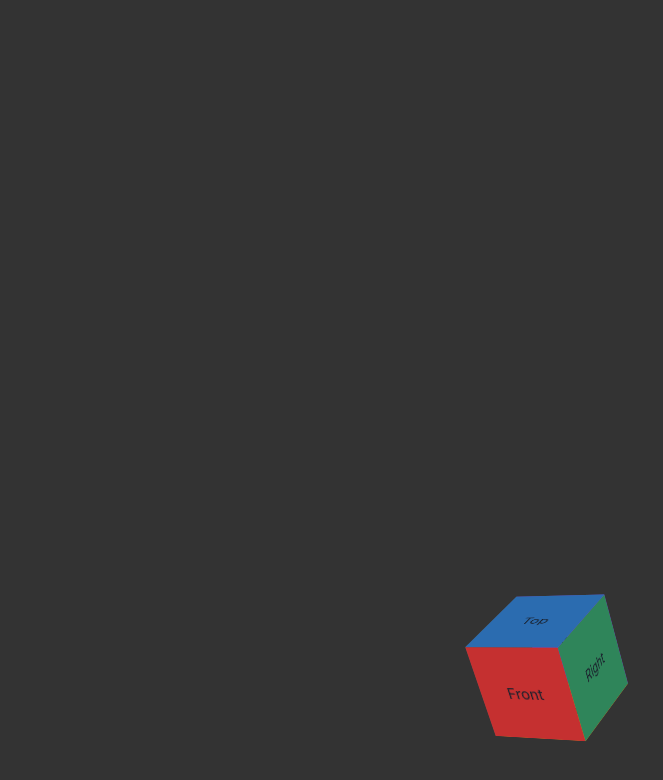
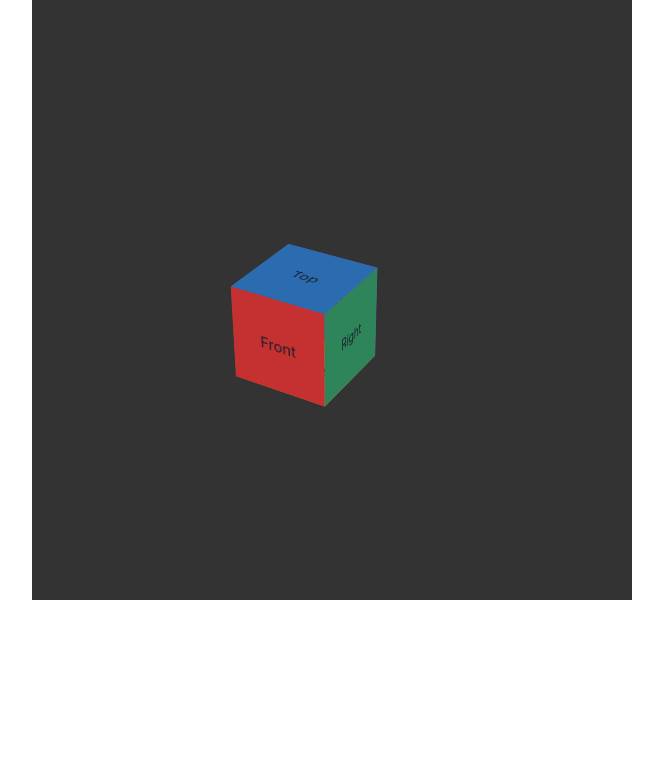
Before and after one commit to kimulaco/CSS3D, a React (Create React App) app: page / in a window 1280 px wide. Shown: the top 780 px of the page, without its empty margins (68-731 px from the left). Built offline with nearby package versions, Linux system fonts and the light colour scheme.

Commit message:
feat: Add useDrag

```diff
--- a/src/components/parts/Cube/index.tsx
+++ b/src/components/parts/Cube/index.tsx
@@ -1,6 +1,11 @@
-import React from 'react'
+import React, { useState } from 'react'
 import { Box, BoxProps, Flex, FlexProps } from '@chakra-ui/react'
-import { useStyleTranform, TranformObject } from '../../../utils/style'
+import {
+  useRotate,
+  stringifyTransform,
+  TranformObject,
+} from '../../../utils/transform'
+import { useDrag } from '../../../utils/drag'
 
 type CubePropsFace = {
   bg?: FlexProps['bg']
@@ -14,8 +19,6 @@ type CubeFaceProps = CubePropsFace & {
 }
 
 const CubeFace: React.FC<CubeFaceProps> = (props) => {
-  const { transform } = useStyleTranform()
-
   return (
     <Flex
       bg={props.bg}
@@ -27,7 +30,8 @@ const CubeFace: React.FC<CubeFaceProps> = (props) => {
       position={'absolute'}
       top={'0'}
       left={'0'}
-      transform={transform(props.transform)}
+      transform={stringifyTransform(props.transform)}
+      userSelect={'none'}
     >{ props.children }</Flex>
   )
 }
@@ -36,6 +40,7 @@ export type CubeProps = {
   width: number
   height: number
   depth: number
+  rotatable?: boolean
   bg?: BoxProps['bg']
   front?: CubePropsFace
   top?: CubePropsFace
@@ -47,21 +52,32 @@ export type CubeProps = {
 }
 
 export const Cube: React.FC<CubeProps> = (props) => {
-  const { transform } = useStyleTranform()
+  const { rotate, transformObject } = useRotate({
+    defaultState: {
+      rotateX: -30,
+      rotateY: -30,
+      rotateZ: 0,
+    },
+  })
+  const { isDragging, registerDrag } = useDrag({
+    onMoveDrag(moveOffset) {
+      rotate(moveOffset)
+    },
+  })
+
+  registerDrag()
 
   return (
     <Box
       width={`${props.width}px`}
       height={`${props.height}px`}
-      transform={transform({
-        rotateY: `-30deg`,
-        rotateX: `-30deg`,
-        rotateZ: `0deg`,
-      })}
+      cursor={isDragging ? 'grabbing' : 'grab'}
+      transform={stringifyTransform(transformObject)}
       style={{
         transformStyle: 'preserve-3d',
       }}
       {...props.chakra}
+      {...registerDrag()}
     >
       {/* front */}
       <CubeFace
@@ -69,8 +85,8 @@ export const Cube: React.FC<CubeProps> = (props) => {
         width={props.width}
         height={props.height}
         transform={{
+          rotateX: `0deg`,
           rotateY: `0deg`,
-          rotateX: `0deg`,
           rotateZ: `0deg`,
           translateX: `0px`,
           translateY: `0px`,
@@ -84,8 +100,8 @@ export const Cube: React.FC<CubeProps> = (props) => {
         width={props.width}
         height={props.depth}
         transform={{
+          rotateY: `0deg`,
           rotateX: `90deg`,
-          rotateY: `0deg`,
           rotateZ: `0deg`,
           translateX: `0px`,
           translateY: `${props.height / 2}px`,
--- a/src/pages/index.tsx
+++ b/src/pages/index.tsx
@@ -7,8 +7,12 @@ const PageHome: React.FC = () => {
     <Box>
       <Box
         bg="blackAlpha.800"
-        width="100vw"
-        height="100vw"
+        w={'100vw'}
+        maxW={'600px'}
+        h={'100vw'}
+        maxH={'600px'}
+        cursor={'grab'}
+        ml={'100px'}
         style={{
           perspective: '1000px',
         }}
--- /dev/null
+++ b/src/types/index.d.ts
@@ -0,0 +1,4 @@
+export type Offset = {
+  x: number
+  y: number
+}
--- /dev/null
+++ b/src/utils/drag.ts
@@ -0,0 +1,105 @@
+import { useState } from 'react'
+import { Offset } from '../types/'
+
+type UseDragProps = {
+  stop?: boolean
+  onMoveDrag?: (moveOffset: Offset) => void
+  onEndDrag?: (endOffset: Offset) => void
+}
+
+export const useDrag = (props: UseDragProps) => {
+  let _isDragging = false
+  let _moveOffset = {x: 0, y: 0}
+  let startOffset: Offset = {x: 0, y: 0}
+
+  const [isDragging, setIsDragging] = useState<boolean>(_isDragging)
+  const [moveOffset, setMoveOffset] = useState<Offset>(_moveOffset)
+
+  const updateIsDragging = (bool: boolean) => {
+    _isDragging = bool
+    setIsDragging(bool)
+  }
+
+  const updateMoveOffset = (offset: Offset) => {
+    _moveOffset = offset
+    setMoveOffset(offset)
+  }
+
+  const handleMouseMove = (event: MouseEvent) => {
+    if (!_isDragging) {
+      return
+    }
+    const moveOffsetValue: Offset = {
+      x: event.pageX - startOffset.x,
+      y: event.pageY - startOffset.y,
+    }
+    updateIsDragging(true)
+    updateMoveOffset(moveOffsetValue)
+    console.log(moveOffsetValue)
+    if (props.onMoveDrag) {
+      props.onMoveDrag(moveOffsetValue)
+    }
+  }
+
+  const startDrag = (event: MouseEvent): Offset => {
+    startOffset = {x: event.pageX, y: event.pageY}
+    console.log('startDrag')
+    console.log(startOffset)
+    updateIsDragging(true)
+    updateMoveOffset({x: 0, y: 0})
+    return startOffset
+  }
+
+  const endDrag = (event: MouseEvent) => {
+    const moveOffsetValue: Offset = {
+      x: event.pageX - startOffset.x,
+      y: event.pageY - startOffset.y,
+    }
+    console.log('endDrag')
+    console.log(moveOffset)
+    updateIsDragging(false)
+    updateMoveOffset(moveOffsetValue)
+    startOffset = {x: 0, y: 0}
+    if (props.onEndDrag) {
+      props.onEndDrag(moveOffsetValue)
+    }
+  }
+
+  const handleMouseUp = (event: MouseEvent) => {
+    if (!_isDragging) {
+      return
+    }
+    endDrag(event)
+  }
+
+  const registerDrag = () => {
+    window.addEventListener('mouseup', handleMouseUp)
+    window.addEventListener('mousemove', handleMouseMove)
+    return {
+      onMouseDown(event: any) {
+        if (props.stop) {
+          event.stopPropagation()
+        }
+        startDrag(event)
+      },
+    }
+  }
+
+  const unregisterDrag = () => {
+    window.removeEventListener('mouseup', handleMouseUp)
+    window.removeEventListener('mousemove', handleMouseMove)
+  }
+
+  return {
+    // state
+    isDragging,
+
+    // method
+    startDrag,
+    endDrag,
+
+    // register
+    registerDrag,
+    unregisterDrag,
+  }
+}
--- a/src/utils/style.ts
+++ /dev/null
@@ -1,17 +0,0 @@
-export type TranformObject = {
-  [key: string]: string
-}
-
-export const useStyleTranform = () => {
-  const transform = (transformObject: TranformObject): string => {
-    return Object.keys(transformObject)
-      .map((transformObjectKey: string): string => {
-        return `${transformObjectKey}(${transformObject[transformObjectKey]})`
-      })
-      .join(' ')
-  }
-
-  return {
-    transform,
-  }
-}
--- /dev/null
+++ b/src/utils/transform.ts
@@ -0,0 +1,79 @@
+import { useState, useEffect } from 'react'
+import { Offset } from '../types/'
+
+// type transformProperty =
+//   'rotateY' |
+//   'rotateX' |
+//   'rotateZ' |
+//   'translateX' |
+//   'translateY' |
+//   'translateZ'
+
+export type TranformState = {
+  [key: string]: number | string
+}
+
+export type TranformObject = {
+  [key: string]: string
+}
+
+export const formatTransform = (
+  transformState: TranformState,
+): TranformObject => {
+  const result: TranformObject = {}
+  for (const transformKey of Object.keys(transformState)) {
+    if (transformKey.startsWith('translate')) {
+      result[transformKey] = `${transformState[transformKey]}px`
+    } else if (transformKey.startsWith('rotate')) {
+      result[transformKey] = `${transformState[transformKey]}deg`
+    } else {
+      result[transformKey] = `${transformState[transformKey]}`
+    }
+  }
+  return result
+}
+
+export const stringifyTransform = (transformObject: TranformObject): string => {
+  return Object.keys(transformObject)
+    .map((transformObjectKey: string): string => {
+      return `${transformObjectKey}(${transformObject[transformObjectKey]})`
+    })
+    .join(' ')
+}
+
+type UseRotateProps = {
+  rotateRate?: number
+  defaultState?: TranformState
+}
+
+export const useRotate = ({
+  rotateRate = 0.5,
+  defaultState = {},
+}: UseRotateProps) => {
+  const [rotateState, setRotateState] = useState<TranformState>(Object.assign({
+    rotateX: 0,
+    rotateY: 0,
+    rotateZ: 0,
+  }, defaultState))
+  const [transformObject, setTransformObject] = useState<TranformObject>(
+    formatTransform(rotateState),
+  )
+  const rate: number = Math.max(rotateRate, 0)
+
+  const rotate = (moveOffset: Offset) => {
+    setRotateState({
+      rotateX: Number(rotateState.rotateX) - (moveOffset.y * rate),
+      rotateY: Number(rotateState.rotateY) + (moveOffset.x * rate),
+      rotateZ: Number(rotateState.rotateZ),
+    })
+  }
+
+  useEffect(() => {
+    setTransformObject(formatTransform(rotateState))
+  }, [rotateState])
+
+  return {
+    rotate,
+    transformObject,
+  }
+}
```
